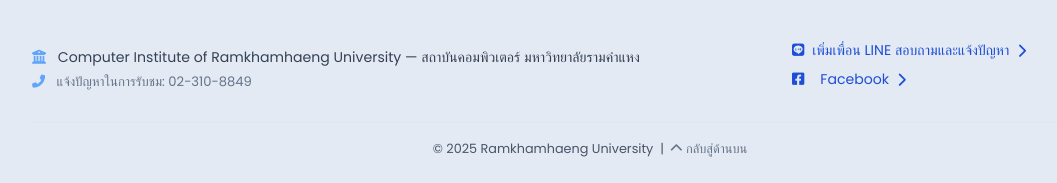
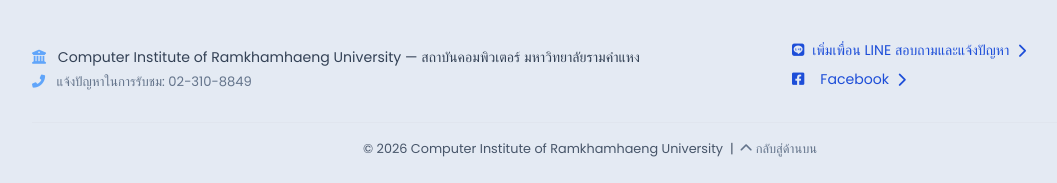
Before and after one commit to Helloworld2523/docker-classroomV3, a Django app: template backupV1/cyberclassroom/live/templates/live/showSubjectInRoom-V1.html in a window 1280 px wide. Shown: the part 717-900 px from the top of the page, without its empty margins (50-1107 px from the left). Run offline with Django 3.2, Linux system fonts and the light colour scheme; the template is opened without the code that fills it, so the values that code supplies are empty; some libraries are stand-ins or nearby versions.

Commit message:
แก้ไข footer

```diff
--- a/cyberclassroom/live/templates/live/base.html
+++ b/cyberclassroom/live/templates/live/base.html
@@ -282,7 +282,7 @@
         </div>
         <hr />
         <p class="text-center mb-0" style="font-size:0.8rem; color:var(--text-muted);">
-            &copy; 2025 Computer Institute of Ramkhamhaeng University
+            &copy; 2026 Computer Institute of Ramkhamhaeng University
         </p>
     </div>
 </footer>
--- a/cyberclassroom/live/templates/live/base_room.html
+++ b/cyberclassroom/live/templates/live/base_room.html
@@ -109,7 +109,7 @@
             </div>
             <hr />
             <p class="text-center mb-0" style="font-size:0.8rem; color:#475569;">
-                &copy; 2025 Ramkhamhaeng University &nbsp;|&nbsp;
+                &copy; 2026 Computer Institute of Ramkhamhaeng University &nbsp;|&nbsp;
                 <a href="#" onclick="window.scrollTo({top:0,behavior:'smooth'});return false;"
                     style="color:#64748b;">
                     <i class="fas fa-chevron-up me-1"></i>กลับสู่ด้านบน
```
